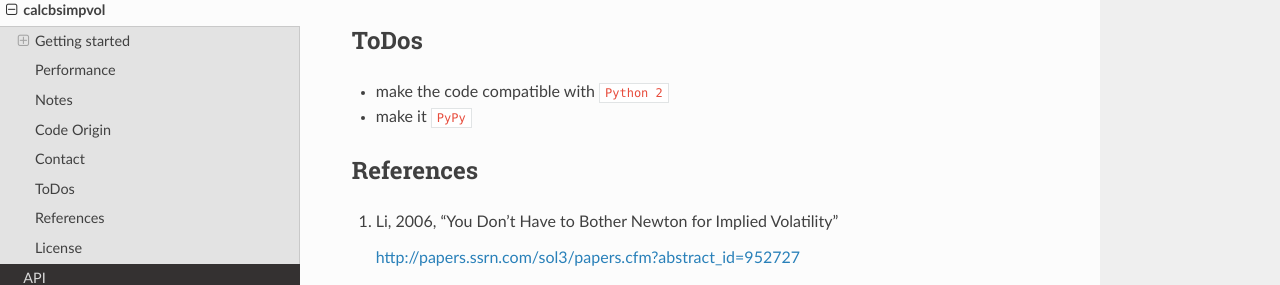
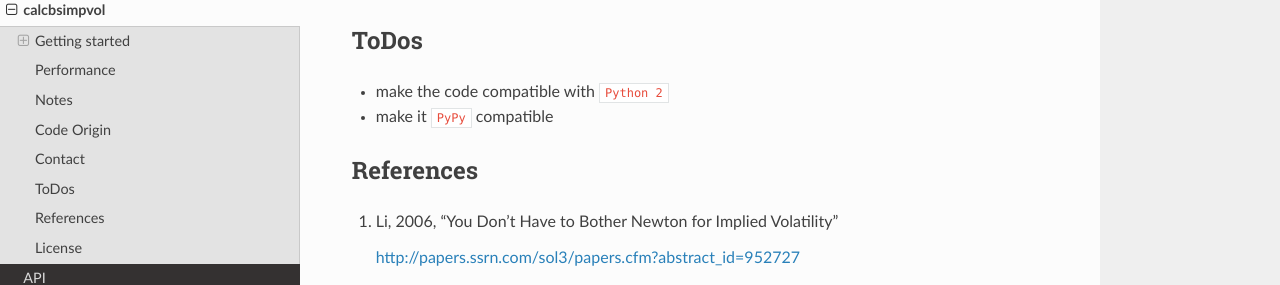
Before and after one commit to erkandem/calcbsimpvol, a Sphinx documentation site: the page built from calcbsimpvol/docs/source/README.rst, in a window 1280 px wide and 900 px high, scrolled down 2585 px. Shown: the part 168-453 px from the top of the window. Built offline with Sphinx 7.4.7 and the Read the Docs theme 2.0.0, drawn with Linux system fonts in a browser that asks for light colours.

Commit message:
Update README.rst
grammar

```diff
--- a/calcbsimpvol/docs/source/README.rst
+++ b/calcbsimpvol/docs/source/README.rst
@@ -144,7 +144,7 @@ ToDos
 -----
 
 -  make the code compatible with ``Python 2``
--  make it ``PyPy``
+-  make it ``PyPy`` compatible
 
 References
 ----------
```
